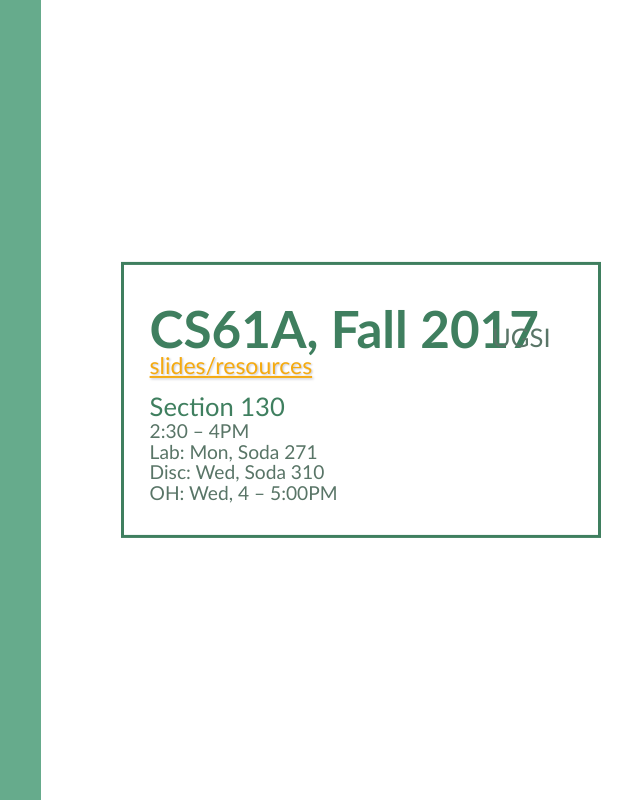
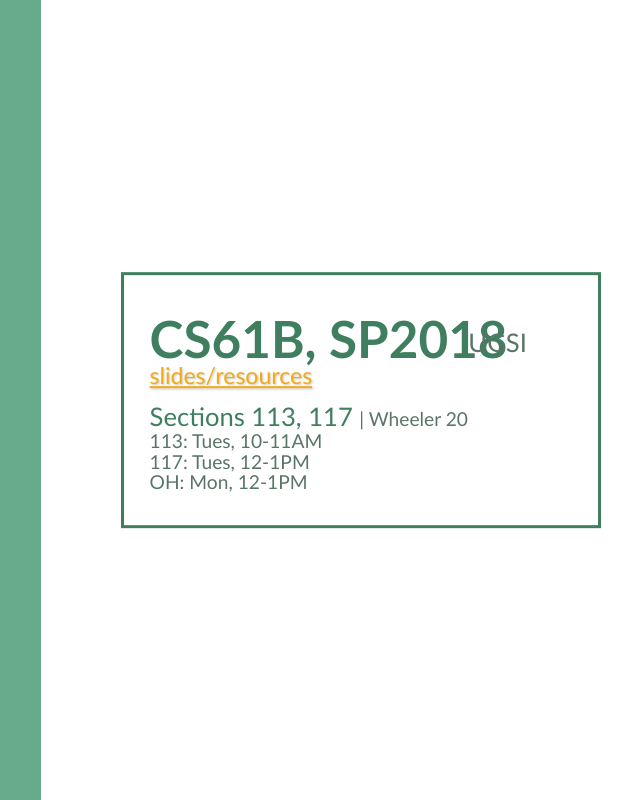
Before and after one commit to anniewtang/2017, a plain HTML site: page index.html in a window 1280 px wide. Shown: the part 2400-3200 px from the top of the page, without its empty margins (599-1239 px from the left). Drawn offline with nearby package versions, Linux system fonts and the light colour scheme; some packages are replaced by stand-ins of ours; a script that the page names is missing.

Commit message:
added 61b info to main website

```diff
--- a/annietang.css
+++ b/annietang.css
@@ -368,7 +368,7 @@ a {
 	font-weight: lighter;
 	position: absolute;
 	top: 21%;
-	right: 10%;
+	right: 15%;
 }
 #links {
 	margin-top: -2%;
--- a/index.html
+++ b/index.html
@@ -111,20 +111,19 @@
 <div id="teaching-page" class="page pusher">
 	<div class="container">
 	<div class="teaching box-61a">
-		<p id="teaching-61a">CS61A, Fall 2017</p>
+		<p id="teaching-61a">CS61B, SP2018</p>
 		<p id="teaching-ugsi">UGSI</p>
 		<section id="links">
-			<a href="cs61a.html" id="slides" target="blank">slides/resources</a>
+			<a href="cs61b.html" id="slides" target="blank">slides/resources</a>
 		</section>
 		<section id="teaching-section">
 		<p id="section-title">
-			Section 130
+			Sections 113, 117 <span id="section-info">| Wheeler 20</span>
 		</p>
 		<p id="section-info">
-			2:30 – 4PM <br>
-			Lab: Mon, Soda 271 <br>
-			Disc: Wed, Soda 310 <br>
-			OH: Wed, 4 – 5:00PM<br>
+			113: Tues, 10-11AM <br>
+			117: Tues, 12-1PM <br>
+			OH: Mon, 12-1PM<br>
 		</p>
 		</section>
 	</div>
```
